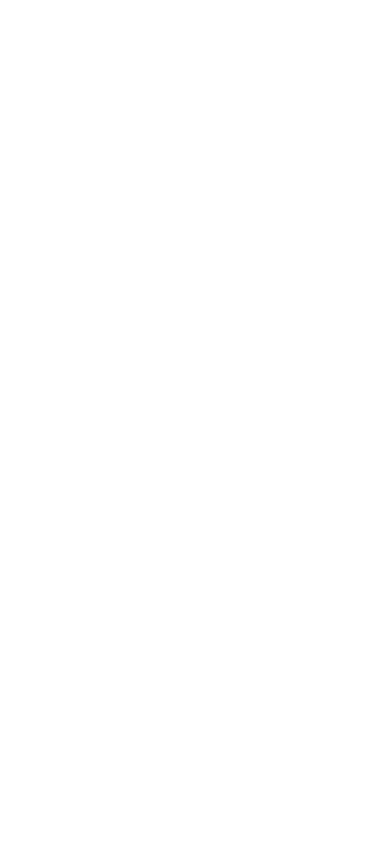
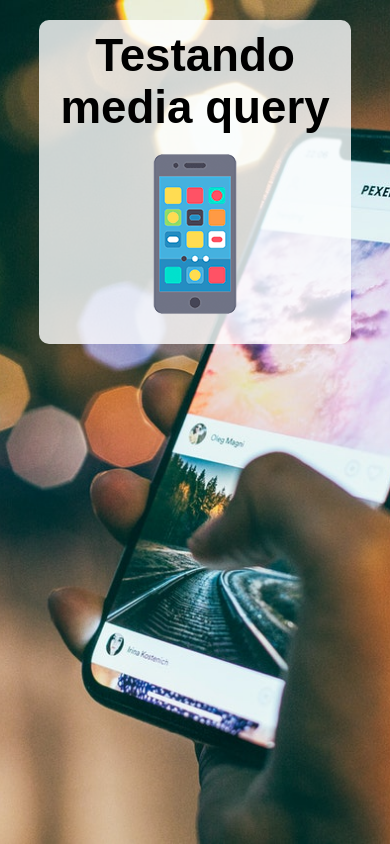
Before and after one commit to Gabreeoo/html-css, a plain HTML site: page exercicios/ex026/mq004/index.html in a window 390 px wide. Drawn offline with Linux system fonts and the light colour scheme.

Commit message:
atualização proheto media query

```diff
--- /dev/null
+++ b/exercicios/ex026/mq004/estilos/media-query.css
@@ -0,0 +1 @@
+@charset "UTF-8";
--- /dev/null
+++ b/exercicios/ex026/mq004/estilos/style.css
@@ -0,0 +1,47 @@
+@charset "UTF-8";
+
+/* Versão Mobile First */
+
+*{
+    font-family: Arial, Helvetica, sans-serif;
+    font-size: 1.3em;
+    margin: 0px;
+    padding: 0px;
+    box-sizing: border-box;
+
+}
+
+html{
+    height: 100vh;
+}
+
+body{
+    background: black url(../imagens/back-phone.jpg) no-repeat;
+    background-size: cover;
+    background-position: center center;
+}
+
+main{
+    background-color: rgba(255, 255, 255, 0.795);
+    width: 80vw;
+    margin: auto;
+    border-radius: 10px;
+    padding: 10px;
+    margin-top: 20px;
+
+}
+
+h1{
+    text-align: center;
+}
+
+img{
+    display: block;
+    margin: auto;
+}
+
+img#phone{ display: block;}
+img#tablet {display: none}
+img#print{ display:none}
+img#pc{display: none;}
+img#tv{display: none;}
--- a/exercicios/ex026/mq004/index.html
+++ b/exercicios/ex026/mq004/index.html
@@ -3,9 +3,19 @@
 <head>
     <meta charset="UTF-8">
     <meta name="viewport" content="width=device-width, initial-scale=1.0">
-    <title>Document</title>
+    <title>Media query</title>
+    <link rel="stylesheet" href="estilos/style.css">
+    <link rel="stylesheet" href="estilos/media-query.css">
+
 </head>
 <body>
-
+    <main>
+        <h1>Testando media query</h1>
+        <img id="phone" src="imagens/icon-phone.png" alt="Acessansdo via smarthphone">
+        <img id="tablet" src="imagens/icon-tablet.png" alt="Acessando via tablet">
+        <img id="print" src="imagens/icon-print.png" alt="Versão impressa">
+        <img id="pc" src="imagens/icon-pc.png" alt="Versão desktop">
+        <img id="tv" src="imagens/icon-tv.png" alt="Versão para TV">
+    </main>
 </body>
 </html>
```
